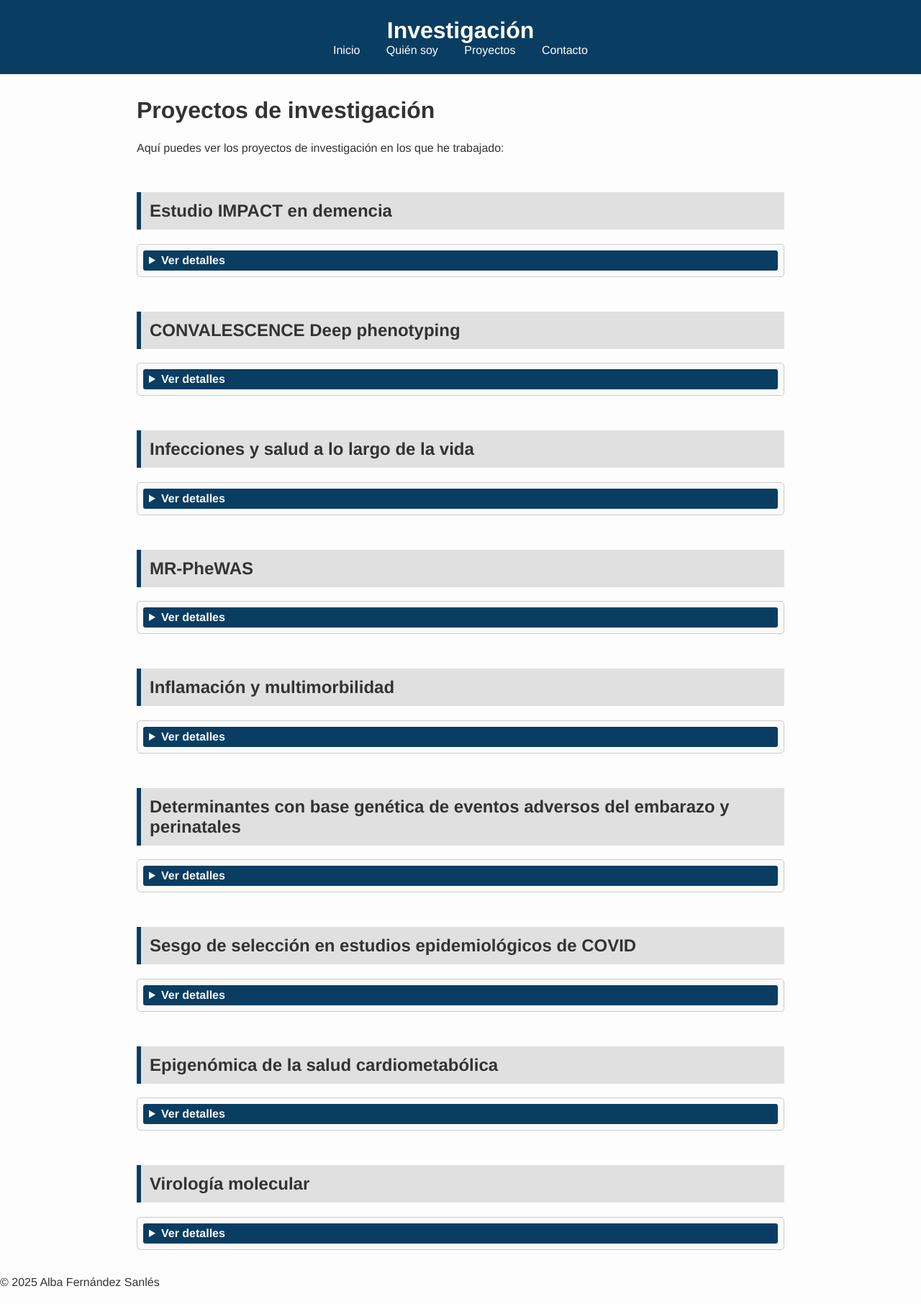
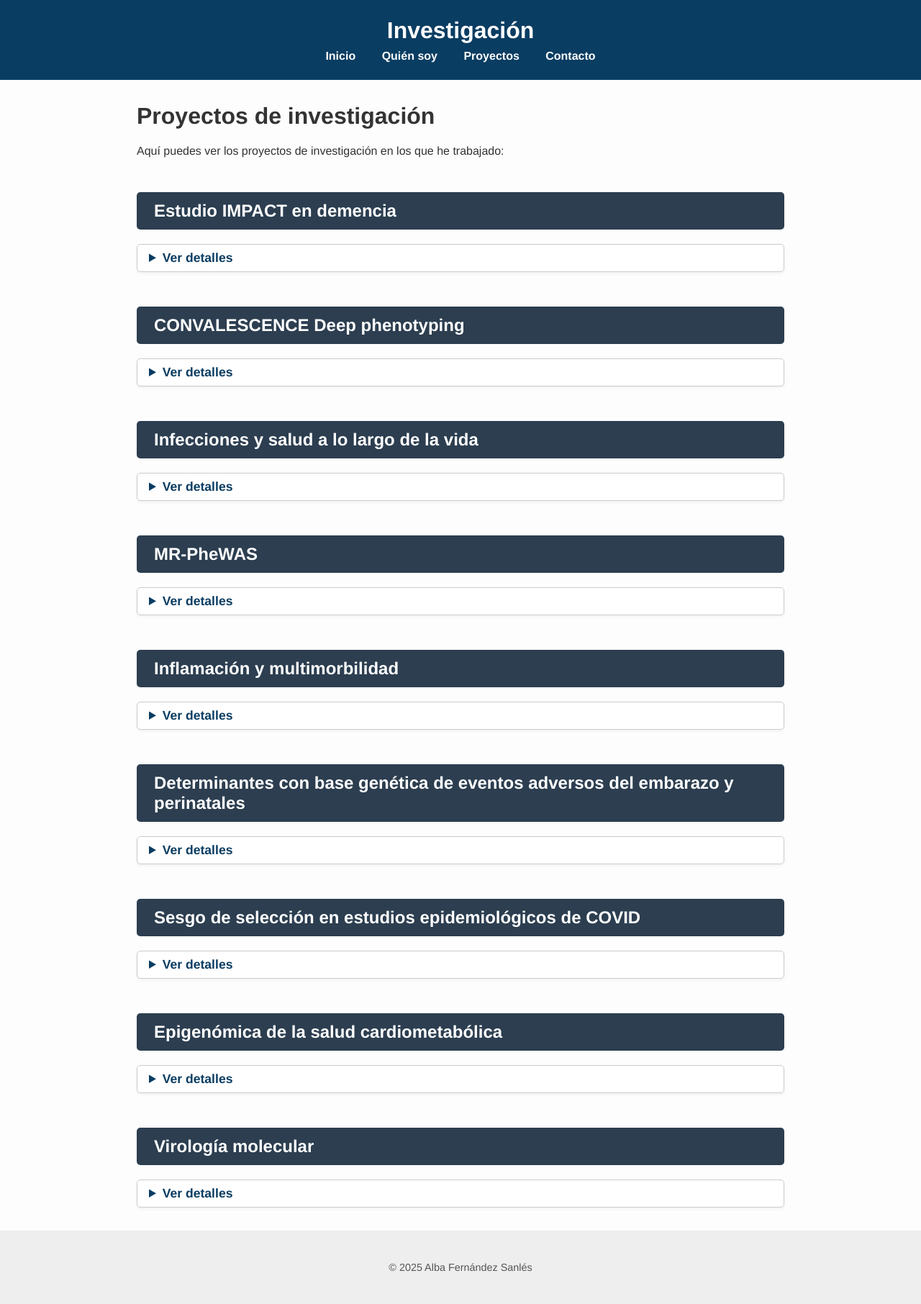
Before and after one commit to albafsanles/albafsanles.github.io, a Jekyll site: the page built from projects/research/research.md, in a window 1280 px wide. Shown: the whole page at 72% size. Built offline with Jekyll 4.4.1, drawn with Linux system fonts in a browser that asks for light colours.

Commit message:
Update projects.css

```diff
--- a/assets/css/projects.css
+++ b/assets/css/projects.css
@@ -1,12 +1,15 @@
-/* projects.css - exclusivo para páginas de proyectos */
+/* projects.css */
+
+/* Tipografía general para esta página */
 body {
-    font-family: "Helvetica Neue", sans-serif;
+    font-family: "Helvetica Neue", Arial, sans-serif;
     margin: 0;
     padding: 0;
     background: #fdfdfd;
     color: #333;
 }
 
+/* Encabezado de la página */
 header {
     background: #0a3d62; /* azul oscuro */
     color: white;
@@ -19,48 +22,70 @@ header h1 {
     font-size: 2em;
 }
 
+header nav {
+    margin-top: 0.5em;
+}
+
 header nav a {
     color: white;
     margin: 0 1em;
     text-decoration: none;
+    font-weight: bold;
 }
 
+/* Contenido principal */
 main {
-    max-width: 900px; /* ancho máximo */
-    margin: 2em auto; /* centrado horizontal */
-    padding: 0 2em; /* márgenes internos */
+    max-width: 900px;
+    margin: 2em auto;
+    padding: 0 1.5em;
 }
 
-h2 {
-    background: #e0e0e0; /* gris suave para títulos de proyectos */
-    padding: 0.5em;
-    border-left: 6px solid #0a3d62; /* barra azul a la izquierda */
+/* Estilos para subtítulos de proyectos */
+main h2 {
+    background: #2c3e50; /* azul grisáceo oscuro */
+    color: #fff;
+    padding: 0.5em 1em;
+    border-radius: 5px;
     margin-top: 2em;
+    font-size: 1.5em;
 }
 
+/* Bloques <details> */
 details {
-    margin-bottom: 1em;
+    margin: 1em 0;
+    padding: 0.5em 1em;
     border: 1px solid #ccc;
-    padding: 0.5em;
     border-radius: 5px;
-    background: #fafafa; /* bloque claro */
+    background: #ffffff;
+    box-shadow: 0 2px 4px rgba(0,0,0,0.05);
 }
 
+/* El resumen que se ve siempre */
 summary {
     font-weight: bold;
     cursor: pointer;
     outline: none;
-    padding: 0.3em 0.5em;
-    background: #0a3d62; /* barra resumen azul */
-    color: white; /* texto blanco */
-    border-radius: 3px;
+    font-size: 1.1em;
+    color: #0a3d62; /* azul oscuro */
 }
 
+/* Ocultar marcador por defecto */
 summary::-webkit-details-marker {
-    display: none; /* quitar marcador por defecto */
+    display: none;
 }
 
-p {
-    line-height: 1.6;
+/* Espacio entre párrafos dentro de <details> */
+details p {
     margin: 0.5em 0;
+    line-height: 1.5em;
 }
+
+/* Footer */
+footer {
+    background: #eee;
+    color: #555;
+    text-align: center;
+    padding: 2em 1em;
+    margin-top: 2em;
+    font-size: 0.9em;
+}
```
